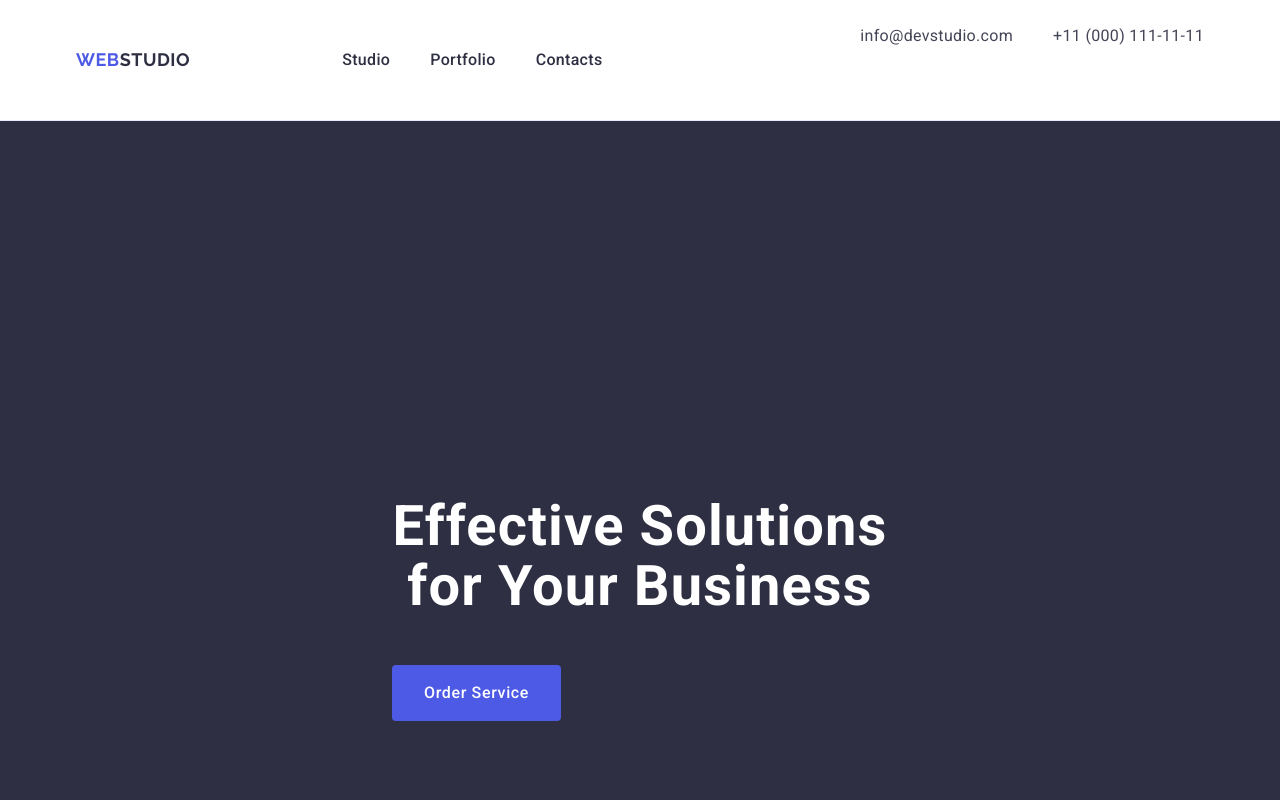
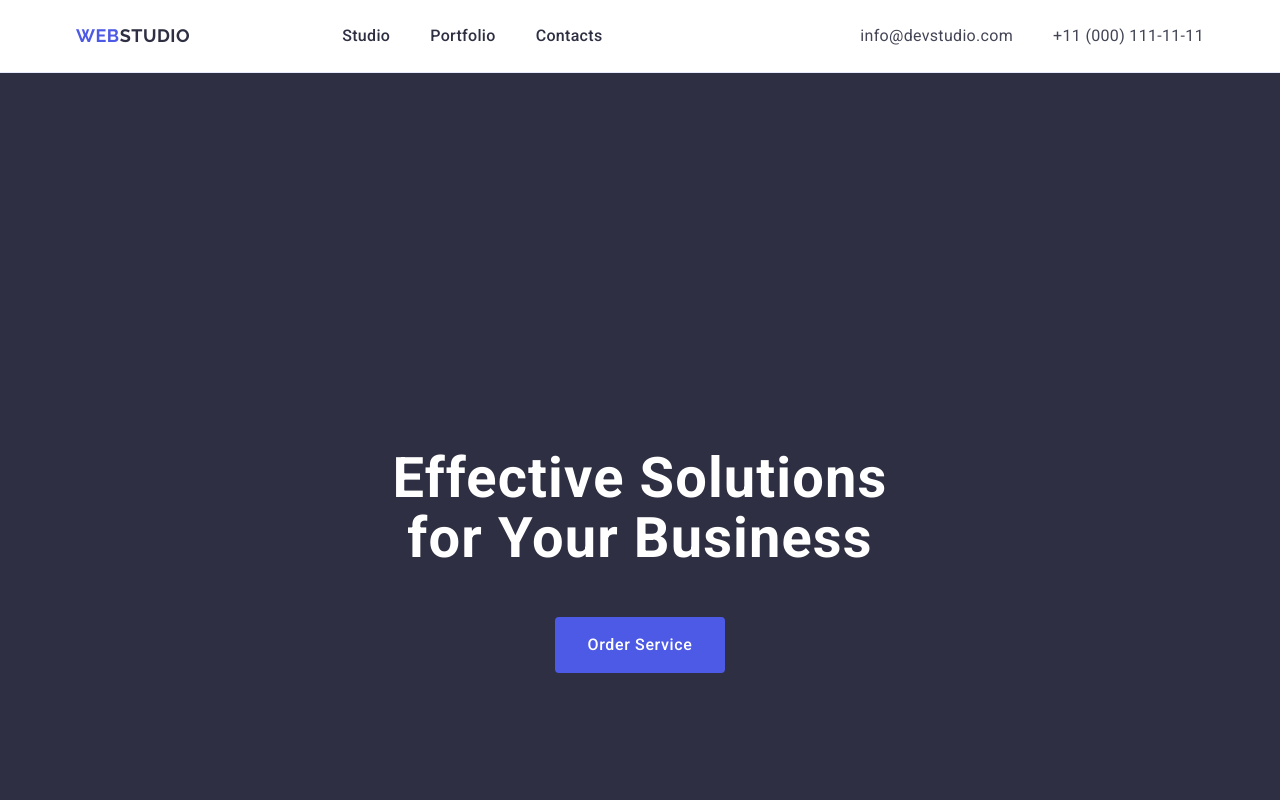
Before and after one commit to ViktorNaskalov/goit-markup-hw-03, a plain HTML site: page index.html in a window 1280 px wide. Shown: the top 800 px of the page. Drawn offline with nearby package versions, Linux system fonts and the light colour scheme.

Commit message:
problems

```diff
--- a/css/styles.css
+++ b/css/styles.css
@@ -51,7 +51,9 @@ a{
     border-bottom: 1px solid #e7e9fc;
 }
 .header-logo{
-    margin-right: 76px
+    margin-right: 76px;
+    padding-top: 24px;
+    padding-bottom: 24px;
 }
 
 .header-nav{
@@ -59,8 +61,7 @@ a{
     justify-content: space-between;
     align-items: center;
     gap: 76px;
-    padding-top: 24px;
-    padding-bottom: 24px;
+
     }
 
 .nav-list{
@@ -130,8 +131,7 @@ color: #434455;
 
 .main-section-one{
     background-color: #2e2f42;
-   padding-bottom: 120px;
-   display: flex;
+    display: flex;
   flex-direction: column;
   align-items: center;
   justify-content: center;
@@ -144,12 +144,10 @@ font-weight: 700;
 font-size: 56px;
 line-height: 1.07;
 letter-spacing: 0.02em;
-text-align: center;
 color: #ffffff;
 padding-top: 188px;
 max-width: 496px;
 margin-bottom: 48px;
-width: 496px;
 }
 
 .section-one-button{
@@ -166,6 +164,7 @@ padding: 16px 32px;
 min-width: 169px;
 border: none;
 margin-bottom: 188px;
+margin: 0 auto;
 }
 
 
@@ -364,8 +363,12 @@ color: #434455;
     color: #f4f4fd;
     margin-top: 18px;
     width: 264px;
-    display: inline-block;
-}
+    }
+
+    .logo{
+        display: inline-block;
+    }
+
 
 .footer-logo{
     display: flex;
```
